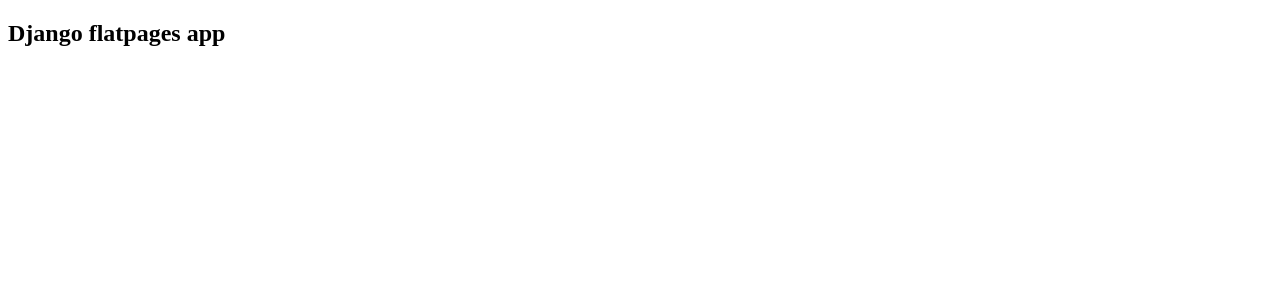
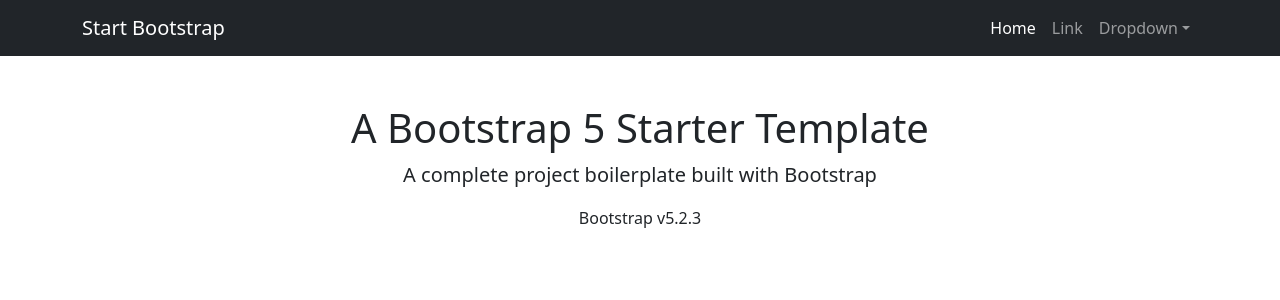
Before and after one commit to Met-s/Django_1, a Django app: template project/templates/flatpages/default.html in a window 1280 px wide. Shown: the top 300 px of the page. Run offline with Django 4.2, Linux system fonts and the light colour scheme; the template is opened without the code that fills it, so the values that code supplies are empty; some libraries are stand-ins or nearby versions.

Commit message:
Подгрузил стили

```diff
--- a/project/project/settings.py
+++ b/project/project/settings.py
@@ -128,3 +128,7 @@
 # https://docs.djangoproject.com/en/4.2/ref/settings/#default-auto-field
 
 DEFAULT_AUTO_FIELD = 'django.db.models.BigAutoField'
+
+STATICFILES_DIRS = [
+    BASE_DIR / "static"
+]
--- a/project/templates/flatpages/default.html
+++ b/project/templates/flatpages/default.html
@@ -1,13 +1,52 @@
-<!--Передаём в -->
+{% load static %}
 
-<!DOCTYPE html>
-<html>
-<head>
-<title>Django flatpages - {% block title %} {% endblock title %}</title>
-</head>
-<body>
-    <h2>Django flatpages app</h2>
-    {% block content %}
-    {% endblock content %}
-</body>
+<html lang="en">
+    <head>
+        <meta charset="utf-8" />
+        <meta name="viewport" content="width=device-width, initial-scale=1, shrink-to-fit=no" />
+        <meta name="description" content="" />
+        <meta name="author" content="" />
+        <title>Bare - Start Bootstrap Template</title>
+
+        <!-- Favicon-->
+
+        <!-- Core theme CSS (includes Bootstrap)-->
+        <link href="{% static 'css/styles.css' %}" rel="stylesheet" />
+    </head>
+    <body>
+        <!-- Responsive navbar-->
+        <nav class="navbar navbar-expand-lg navbar-dark bg-dark">
+            <div class="container">
+                <a class="navbar-brand" href="#">Start Bootstrap</a>
+                <button class="navbar-toggler" type="button" data-bs-toggle="collapse" data-bs-target="#navbarSupportedContent" aria-controls="navbarSupportedContent" aria-expanded="false" aria-label="Toggle navigation"><span class="navbar-toggler-icon"></span></button>
+                <div class="collapse navbar-collapse" id="navbarSupportedContent">
+                    <ul class="navbar-nav ms-auto mb-2 mb-lg-0">
+                        <li class="nav-item"><a class="nav-link active" aria-current="page" href="#">Home</a></li>
+                        <li class="nav-item"><a class="nav-link" href="#">Link</a></li>
+                        <li class="nav-item dropdown">
+                            <a class="nav-link dropdown-toggle" id="navbarDropdown" href="#" role="button" data-bs-toggle="dropdown" aria-expanded="false">Dropdown</a>
+                            <ul class="dropdown-menu dropdown-menu-end" aria-labelledby="navbarDropdown">
+                                <li><a class="dropdown-item" href="#">Action</a></li>
+                                <li><a class="dropdown-item" href="#">Another action</a></li>
+                                <li><hr class="dropdown-divider" /></li>
+                                <li><a class="dropdown-item" href="#">Something else here</a></li>
+                            </ul>
+                        </li>
+                    </ul>
+                </div>
+            </div>
+        </nav>
+        <!-- Page content-->
+        <div class="container">
+            <div class="text-center mt-5">
+                <h1>A Bootstrap 5 Starter Template</h1>
+                <p class="lead">A complete project boilerplate built with Bootstrap</p>
+                <p>Bootstrap v5.2.3</p>
+            </div>
+        </div>
+        <!-- Bootstrap core JS-->
+        <script src="https://cdn.jsdelivr.net/npm/bootstrap@5.2.3/dist/js/bootstrap.bundle.min.js"></script>
+        <!-- Core theme JS-->
+        <script src="js/scripts.js"></script>
+    </body>
 </html>
```
